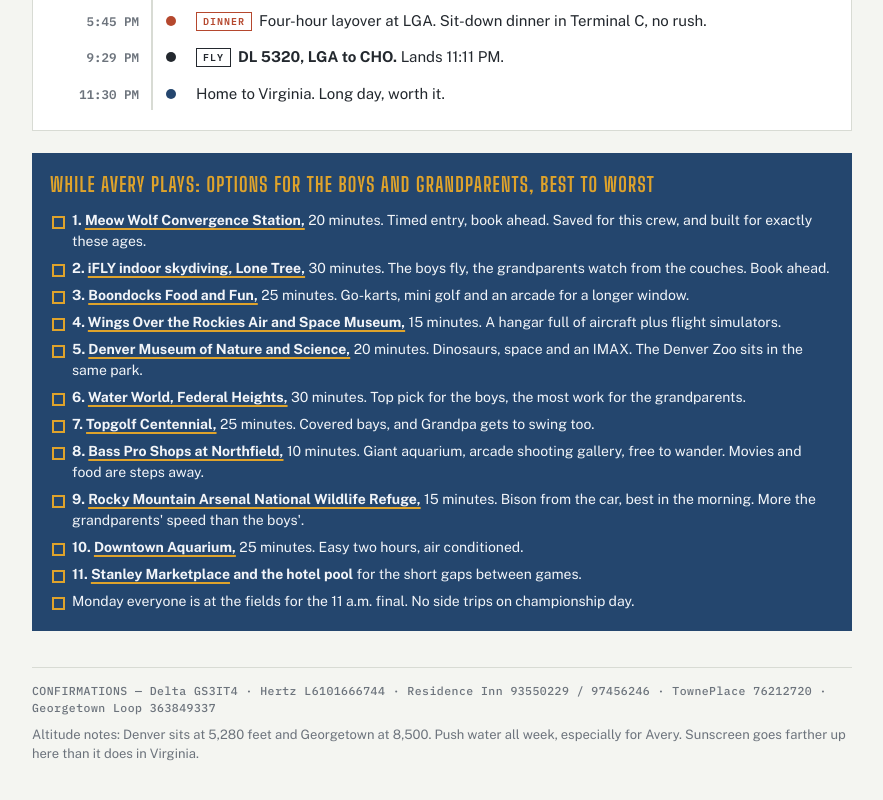
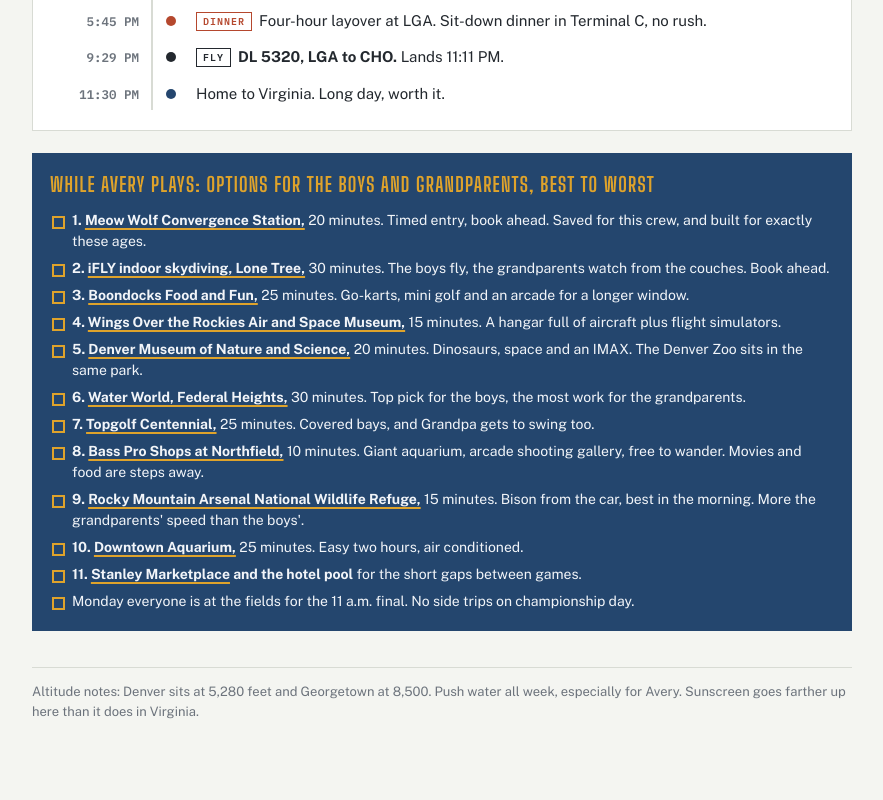
Before and after one commit to ryantwright/colorado-trip-2026, a plain HTML site: page index.html in a window 1280 px wide. Shown: the part 5502-6302 px from the top of the page, without its empty margins (198-1081 px from the left). Drawn offline with nearby package versions, Linux system fonts and the light colour scheme.

Commit message:
Add files via upload

```diff
--- a/index.html
+++ b/index.html
@@ -378,7 +378,6 @@
   </section>
 
   <footer>
-    <p style="font-family:'IBM Plex Mono',monospace;font-size:11.5px;letter-spacing:.04em;margin-bottom:8px">CONFIRMATIONS &mdash; Delta GS3IT4 &middot; Hertz L6101666744 &middot; Residence Inn 93550229 / 97456246 &middot; TownePlace 76212720 &middot; Georgetown Loop 363849337</p>
     Altitude notes: Denver sits at 5,280 feet and Georgetown at 8,500. Push water all week, especially for Avery. Sunscreen goes farther up here than it does in Virginia.
   </footer>
 
```
